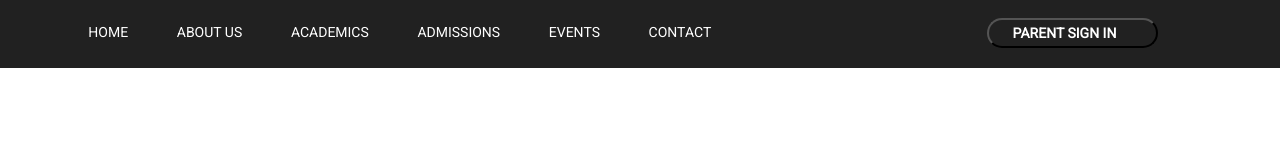
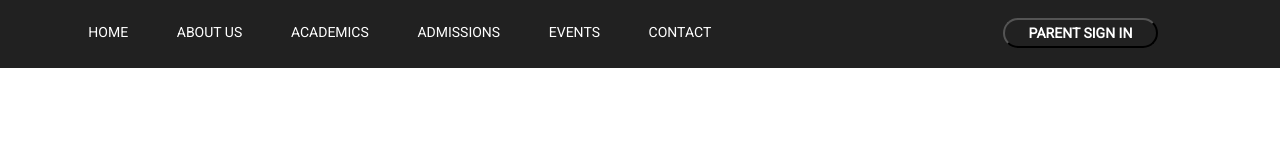
Before and after one commit to GTBitsOfGood/bright-futures-academy, a React (Create React App) app in the folder client/: page /landingPage in a window 1280 px wide. Shown: the top 160 px of the page. Built offline with nearby package versions, Linux system fonts and the light colour scheme.

Commit message:
Fix typo in CSS

```diff
--- a/client/src/components/css/LandingPageNavbar.css
+++ b/client/src/components/css/LandingPageNavbar.css
@@ -51,7 +51,7 @@
     margin: 0;
     min-width: 0;
     outline: 0;
-    padding: 5px 2.5rem 5px 1.5rem;
+    padding: 5px 1.5rem 5px 1.5rem;
     vertical-align: baseline;
 }
 
```
